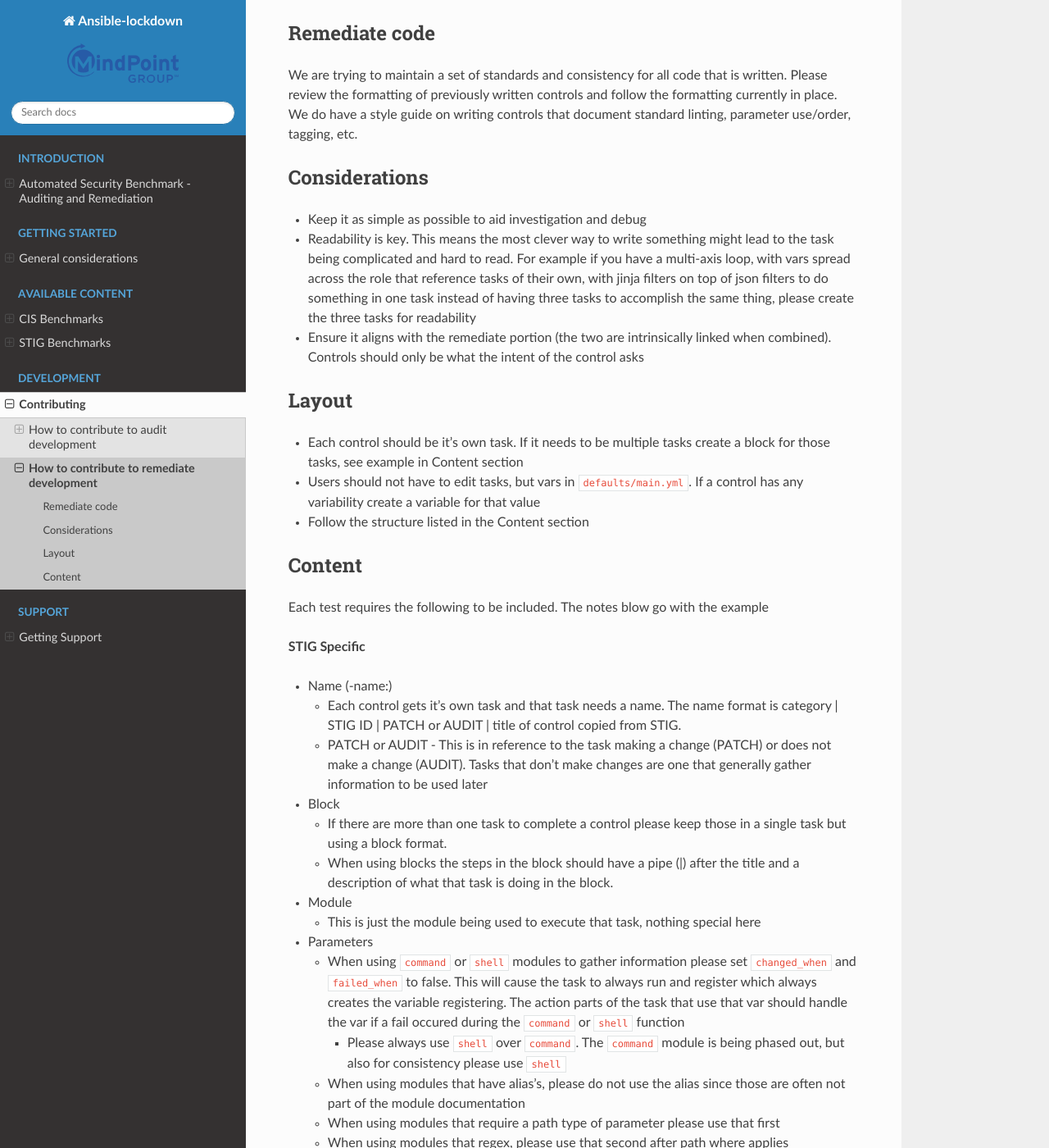
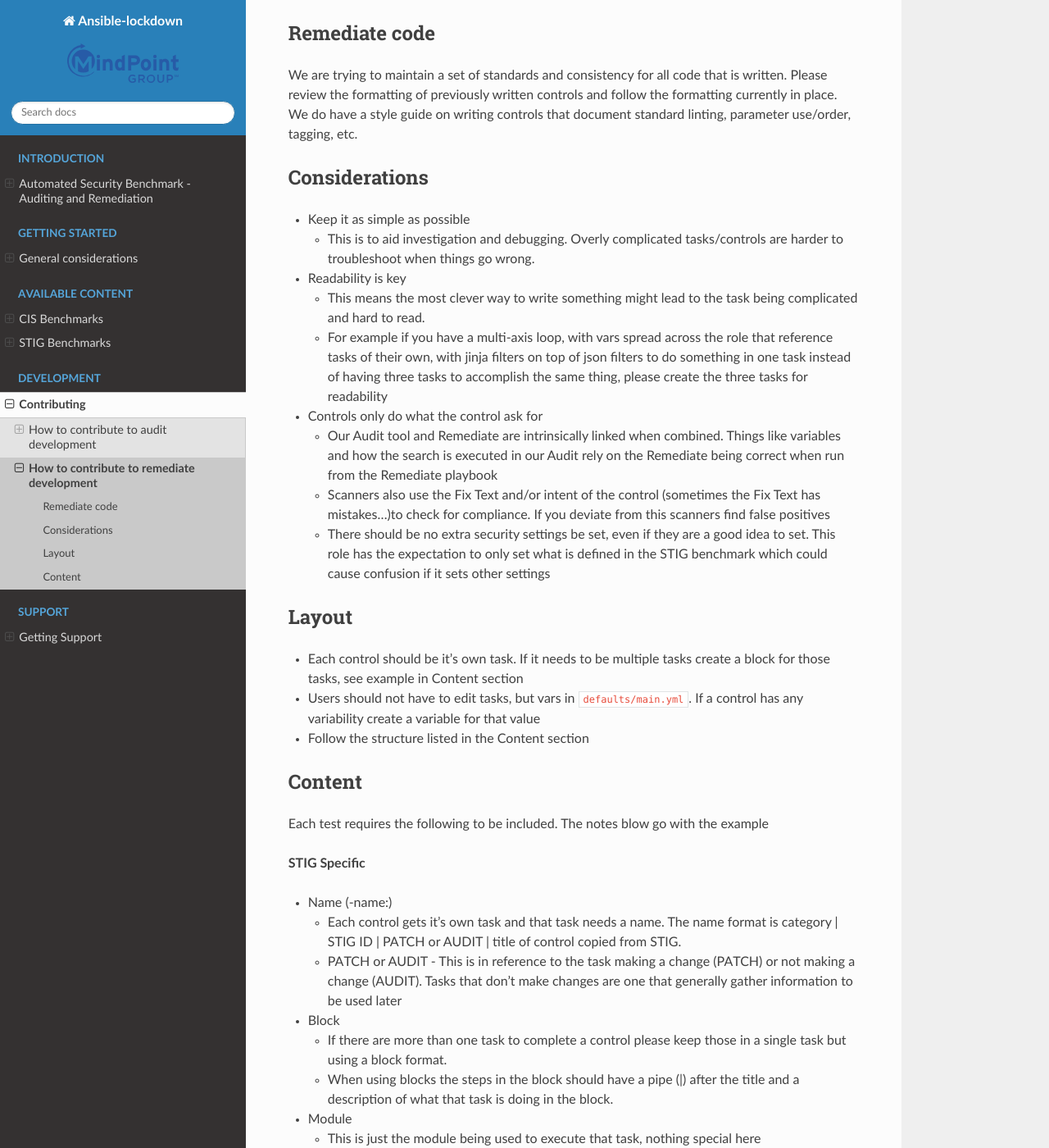
Before and after one commit to frederickw082922/lockdown_readthedocs, a Sphinx documentation site: the page built from docs/source/remediate/rem_development.rst, in a window 1280 px wide and 1400 px high, scrolled down 236 px. Shown: the whole window at 82% size. Built offline with Sphinx 7.4.7 and the Read the Docs theme 2.0.0, drawn with Linux system fonts in a browser that asks for light colours; pages that are not in the unit, such as notebooks, are missing from menus.

Commit message:
updated considerations content
Signed-off-by: George Nalen <georgen@mindpointgroup.com>

```diff
--- a/docs/source/remediate/rem_development.rst
+++ b/docs/source/remediate/rem_development.rst
@@ -11,9 +11,18 @@ and follow the formatting currently in place. We do have a style guide on writin
 Considerations
 ~~~~~~~~~~~~~~
 
-- Keep it as simple as possible to aid investigation and debug
-- Readability is key. This means the most clever way to write something might lead to the task being complicated and hard to read. For example if you have a multi-axis loop, with vars spread across the role that reference tasks of their own, with jinja filters on top of json filters to do something in one task instead of having three tasks to accomplish the same thing, please create the three tasks for readability
-- Ensure it aligns with the remediate portion (the two are intrinsically linked when combined). Controls should only be what the intent of the control asks
+- Keep it as simple as possible
+
+  - This is to aid investigation and debugging. Overly complicated tasks/controls are harder to troubleshoot when things go wrong.
+- Readability is key
+
+  - This means the most clever way to write something might lead to the task being complicated and hard to read.
+  - For example if you have a multi-axis loop, with vars spread across the role that reference tasks of their own, with jinja filters on top of json filters to do something in one task instead of having three tasks to accomplish the same thing, please create the three tasks for readability
+- Controls only do what the control ask for
+
+  - Our Audit tool and Remediate are intrinsically linked when combined. Things like variables and how the search is executed in our Audit rely on the Remediate being correct when run from the Remediate playbook
+  - Scanners also use the Fix Text and/or intent of the control (sometimes the Fix Text has mistakes...)to check for compliance. If you deviate from this scanners find false positives
+  - There should be no extra security settings be set, even if they are a good idea to set. This role has the expectation to only set what is defined in the STIG benchmark which could cause confusion if it sets other settings
 
 Layout
 ~~~~~~
@@ -33,7 +42,7 @@ Each test requires the following to be included. The notes blow go with the exam
 
   - Each control gets it's own task and that task needs a name. The name format is category | STIG ID | PATCH or AUDIT | title of control copied from STIG.
 
-  - PATCH or AUDIT - This is in reference to the task making a change (PATCH) or does not make a change (AUDIT). Tasks that don't make changes are one that generally gather information to be used later
+  - PATCH or AUDIT - This is in reference to the task making a change (PATCH) or not making a change (AUDIT). Tasks that don't make changes are one that generally gather information to be used later
 - Block
 
   - If there are more than one task to complete a control please keep those in a single task but using a block format.
@@ -53,13 +62,11 @@ Each test requires the following to be included. The notes blow go with the exam
   - When using modules that require a path type of parameter please use that first
 
   - When using modules that regex, please use that second after path where applies
-
 - Registers
 
   - Please adhere to the exiting format of registered variable names
 
   - Dynamic variables are variables set in-line of a task, rhel_08_010382_sudoers_all in the example below. Please follow the all lower case using underscores instead of dashes STIG ID followed by a descriptive name. This helps keep variable names from overlapping in this role or other playbooks/collections you use this role with.
-
 - Variables
 
   - Any value that can deviate from the example used in the STIG fix text. For example tasks that ask to set permissions X or more restrictive that the permissions value should be a variable
@@ -69,13 +76,11 @@ Each test requires the following to be included. The notes blow go with the exam
   - These variables should be defined in the ``defaults/main.yml`` file
 
   - These variables should be formatted as role name followed by the descriptor, rhel8stig_disruption_high for example
-
 - With_items - When using loops please use with_items for consistency. We know ``loop`` has much of the same functionality as ``with_items`` but for consistency we would like ``with_items`` since it covers all uses
 
   - Please use ``loop_control`` on wordy loops
 
   - Please put the loop list below the ``with_items`` like in the example
-
 - When - Please use when statements on all controls
 
   - The control should have the when set to run when the var for the individual task toggle set to true. That toggle is the STIG ID, all lower case with underscores instead of dashes
@@ -85,7 +90,6 @@ Each test requires the following to be included. The notes blow go with the exam
   - When you are inside of the block you can use use single line for ``when`` and value in a single ``when`` instance. If there are and/or whens please stack those under the when
 
   - Please do not use empty compares, if you are basing your task run off an empty var please use | length > 0 or | length == 0.
-
 - Tags
 
   - All controls must have tags, but the individual tasks in the block do not get tags. See the example below for clarification
```
